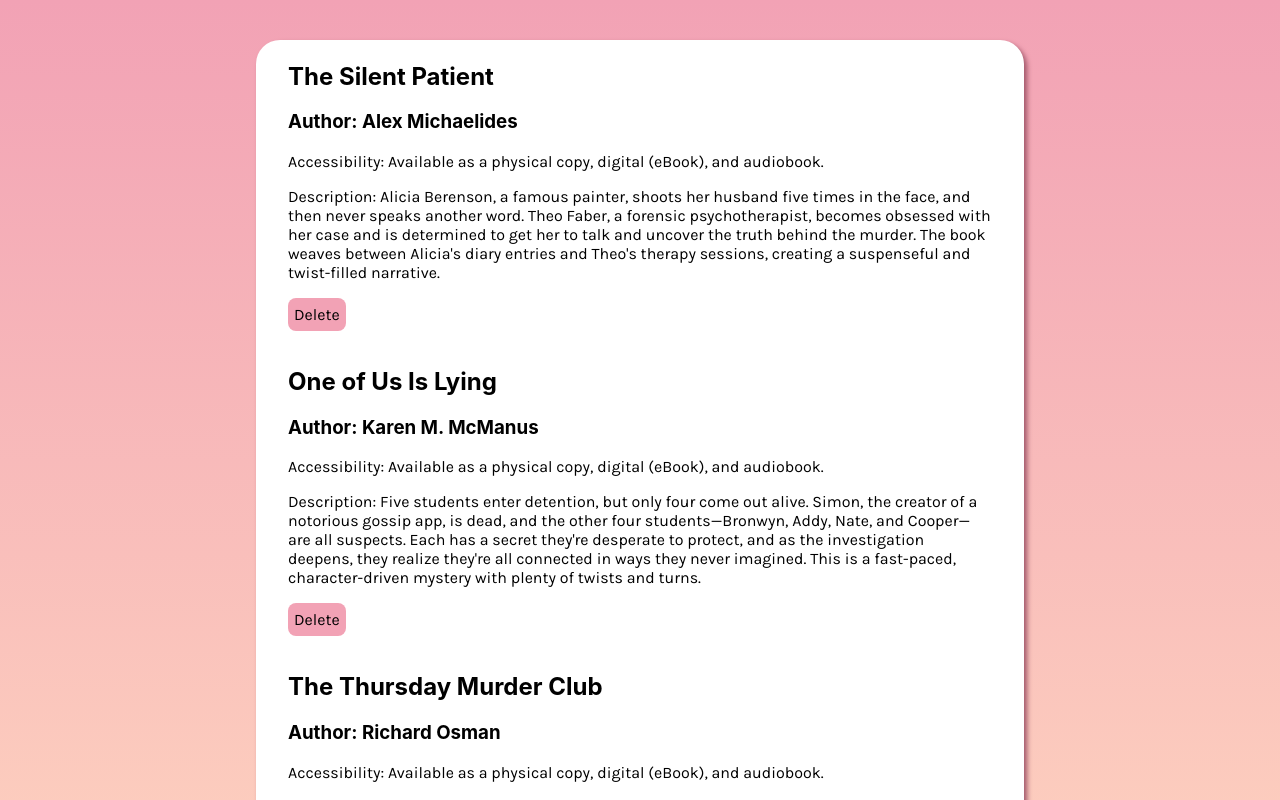
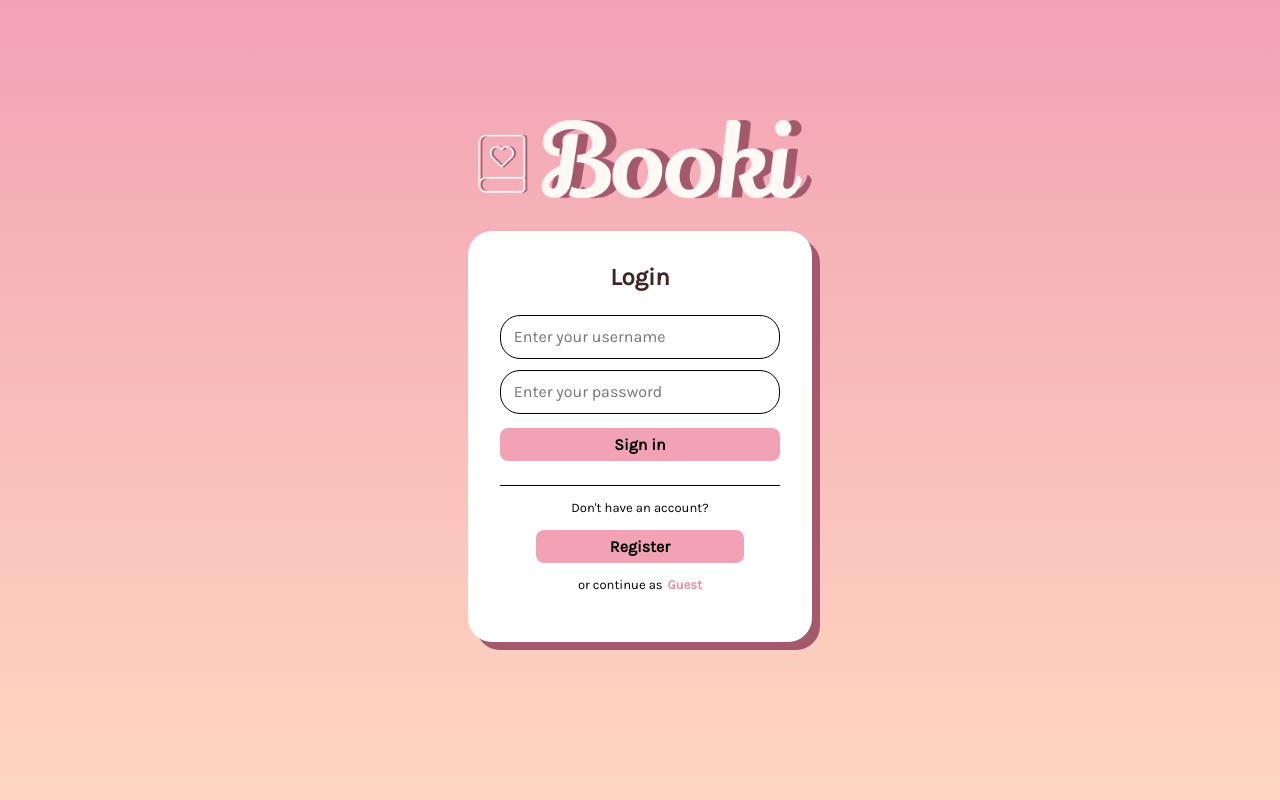
Before and after one commit to riyeur/Booki, a React (Create React App) app in the folder frontend/: page / in a window 1280 px wide. Shown: the top 800 px of the page. Built offline with nearby package versions, Linux system fonts and the light colour scheme.

Commit message:
added proper path for the profile page

```diff
--- a/frontend/src/App.js
+++ b/frontend/src/App.js
@@ -7,8 +7,8 @@ const App = () => {
   return (
       <Router>
           <Routes>
-              <Route path="/" element={<ProfilePage/>} />
               <Route path="/" element={<LoginPage />} />
+              <Route path="/profile" element={<ProfilePage/>} />
           </Routes>
       </Router>
   );
```
